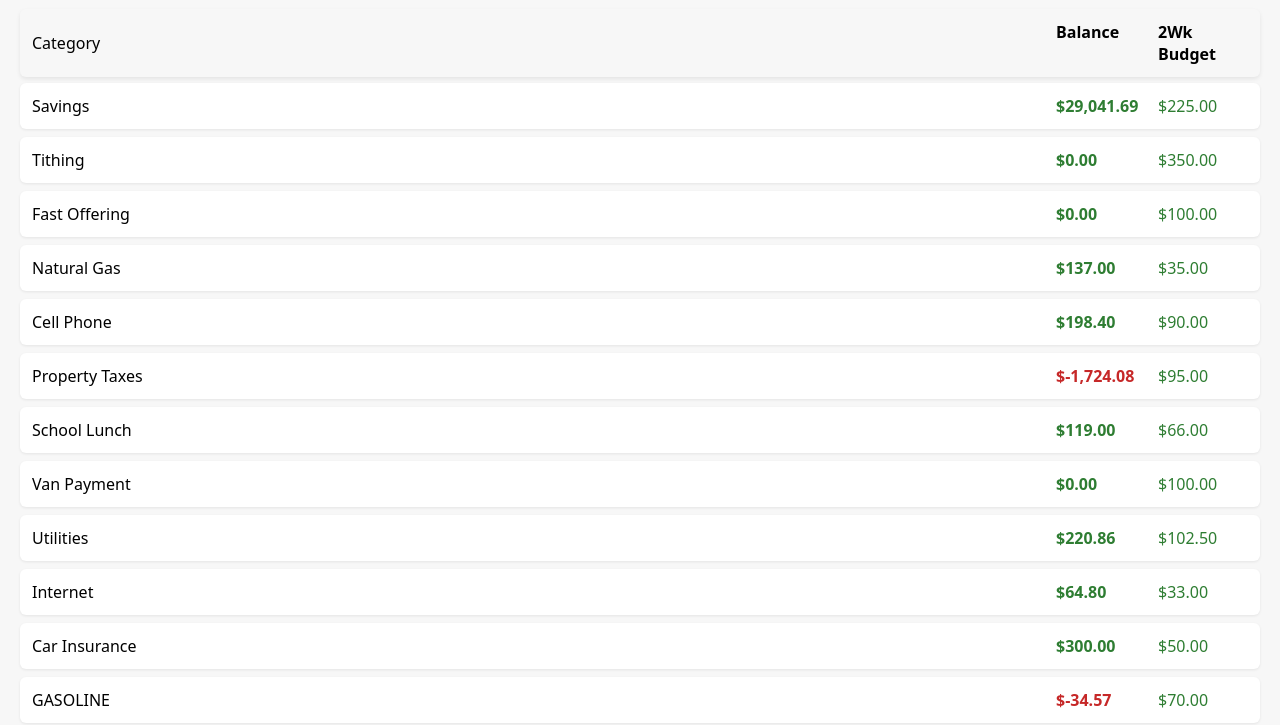
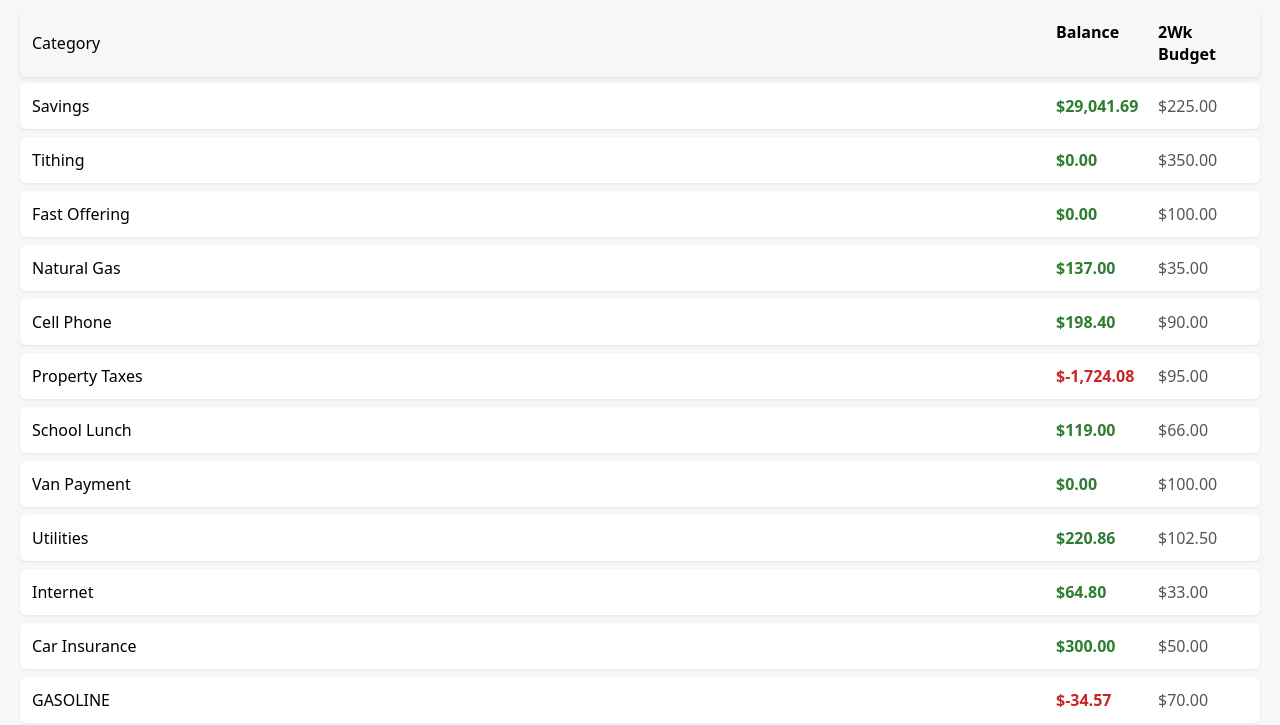
Before and after one commit to jerebandley-png/budget-app, a plain HTML site: page index.html in a window 1280 px wide. Shown: the part 75-800 px from the top of the page. Drawn offline with Linux system fonts and the light colour scheme.

Commit message:
Update index.html

```diff
--- a/index.html
+++ b/index.html
@@ -139,10 +139,12 @@
         displayColumns.slice(1).forEach(col => {
           const val = row[col];
 
-          const cls =
-            col.toLowerCase().includes('balance') && val < 0
-              ? 'negative'
-              : 'positive';
+let cls = '';
+
+if (col.toLowerCase().includes('balance')) {
+  cls = val < 0 ? 'negative' : 'positive';
+}
+
 
           html += `
             <div class="${col.toLowerCase().includes('balance') ? 'balance' : 'budget'} ${cls}">
```
